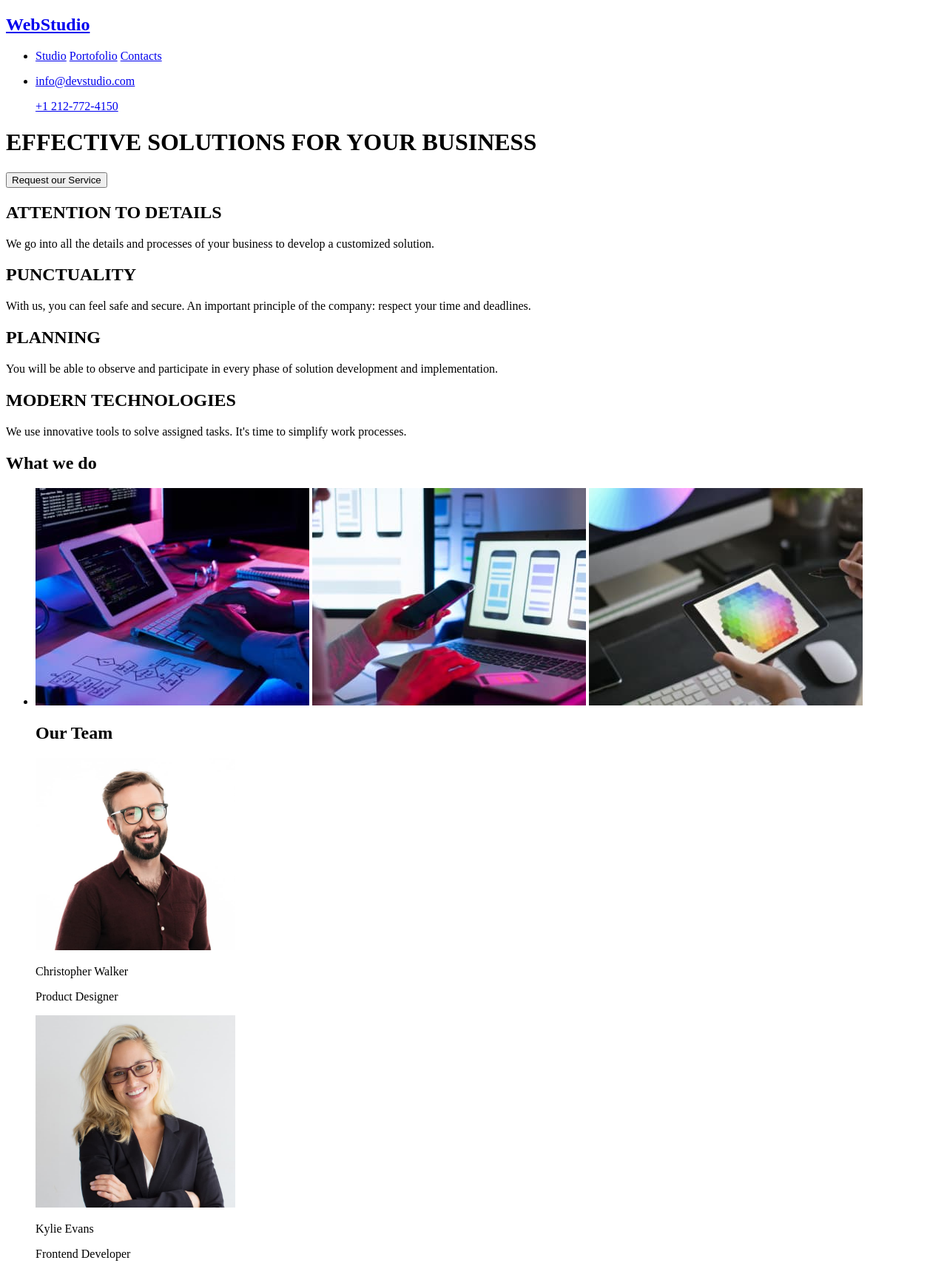
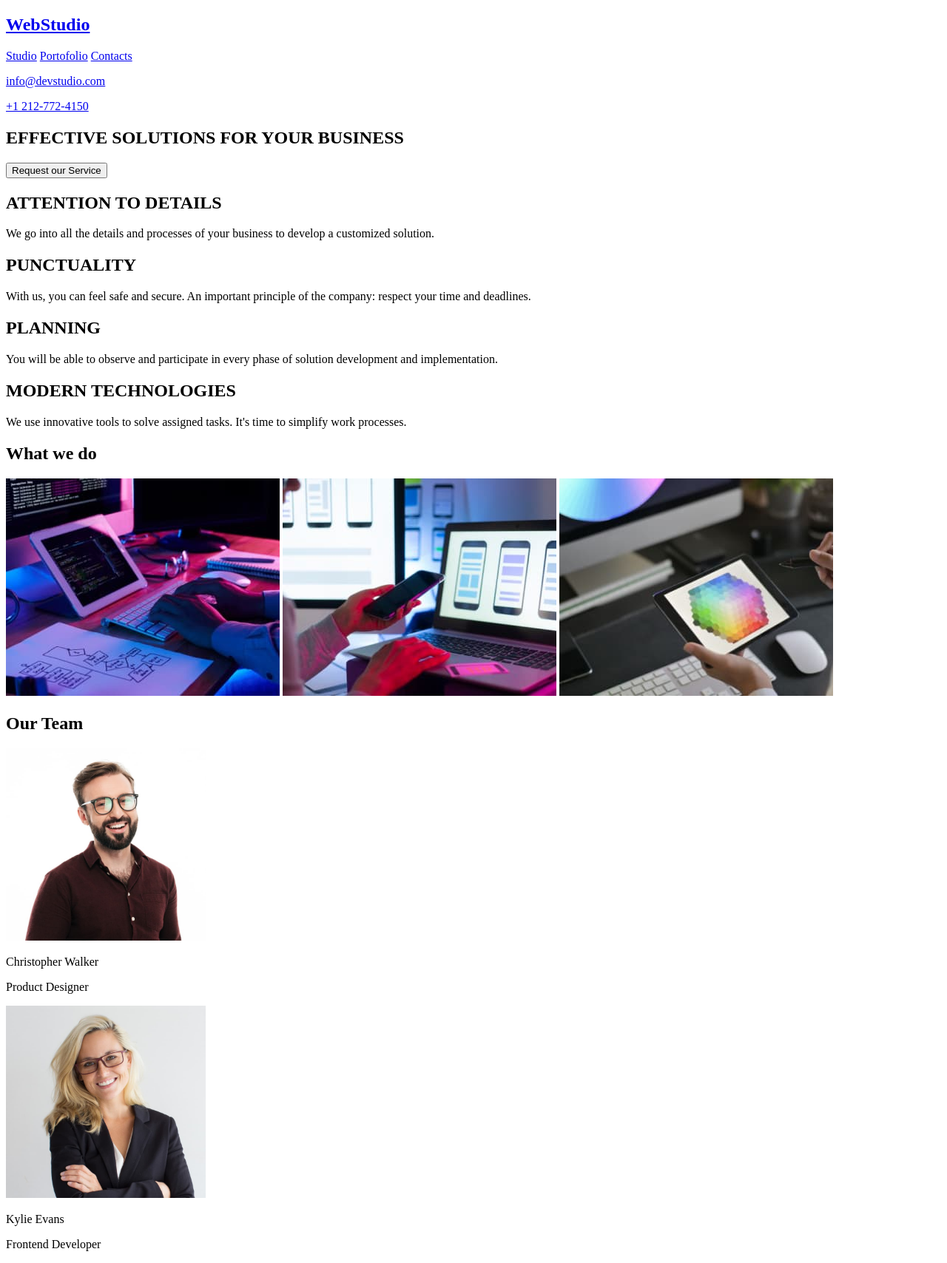
Before and after one commit to Alexandrgaby/goit-markup-hw-01, a plain HTML site: page index.html in a window 1280 px wide. Shown: the top 1708 px of the page at 74% size. Drawn offline with Linux system fonts and the light colour scheme.

Commit message:
removed div tag, added section.

```diff
--- a/index.html
+++ b/index.html
@@ -7,20 +7,21 @@
   <body>
     <header>
       <a href="#"><h2>WebStudio</h2></a>
-      <nav><ul><li>
+      <section><nav>
         <a href="#">Studio</a>
         <a href="#">Portofolio</a>
         <a href="#">Contacts</a>
-      </nav></li></ul>
-      <div class="tel-mail"><ul><li>
+      </nav></section>
+        <section>
         <a href="mailto:info@devstudio.com"><p>info@devstudio.com</p></a>
-        <a href="tel:+1212-772-4150"><p>+1 212-772-4150</p></a></li></ul>
-      </div>
+        <a href="tel:+1212-772-4150"><p>+1 212-772-4150</p></a>
+        </section>
     </header>
-    <main>
+    <main><section>
       <h1>EFFECTIVE SOLUTIONS FOR YOUR BUSINESS</h1>
       <button>Request our Service</button>
-      <h2>ATTENTION TO DETAILS</h2>
+      </section>
+      <section><h2>ATTENTION TO DETAILS</h2>
       <p>
         We go into all the details and processes of your business to develop a
         customized solution.
@@ -39,9 +40,9 @@
       <p>
         We use innovative tools to solve assigned tasks. It's time to simplify
         work processes.
-      </p>
-      <h2>What we do</h2>
-      <ul><li><img
+      </p></section>
+      <section><h2>What we do</h2>
+        <img
         src="images/img1.jpg"
         alt="Typing on keyboard"
         width="370"
@@ -58,10 +59,8 @@
         alt="Working on Tablet"
         width="370"
         height="294"
-      />
-      <h2>Our Team</h2>
-      <div class="team-container">
-        <div class="product-designer-team">
+      /></section>
+      <section><h2>Our Team</h2>
           <img
             src="images/staff1.jpg"
             alt="Christopher Walker"
@@ -70,8 +69,6 @@
           />
           <p>Christopher Walker</p>
           <p>Product Designer</p>
-        </div>
-        <div class="frontend-developer-team">
           <img
             src="images/staff2.jpg"
             alt="Kylie Evans"
@@ -81,7 +78,6 @@
           <p>Kylie Evans</p>
           <p>Frontend Developer</p>
         </div>
-        <div class="marketing-team">
           <img
             src="images/staff3.jpg"
             alt="Ryan Harris"
@@ -90,8 +86,6 @@
           />
           <p>Ryan Harris</p>
           <p>Marketing</p>
-        </div>
-        <div class="ui-designer-team">
           <img
             src="images/staff4.jpg"
             alt="Tyler Moore"
@@ -100,16 +94,13 @@
           />
           <p>Tyler Moore</p>
           <p>UI Designer</p>
-        </div>
-      </div></li></ul>
+      </section>
     </main>
     <footer>
-      <a href="#"><h2>WebStudio</h2></a>
-      <div class="footer-adress-and-contacts"><ul><li>
-        <p><address>Park Ave, NY 10065, USA</address></p>
+      <section><a href="#"><h2>WebStudio</h2></a>
+        <address><a href="https://goo.gl/maps/83Axbr2DgfrndoFE7">Ave, NY 10065, USA</a>
         <a href="mailto:info@devstudio.com"><p>info@devstudio.com</p></a>
-        <a href="tel:+1212-772-4150"><p>+1 212-772-4150</p></a></li></ul>
-      </div>
+        <a href="tel:+1212-772-4150"><p>+1 212-772-4150</p></a></address></section>
     </footer>
   </body>
 </html>
```
